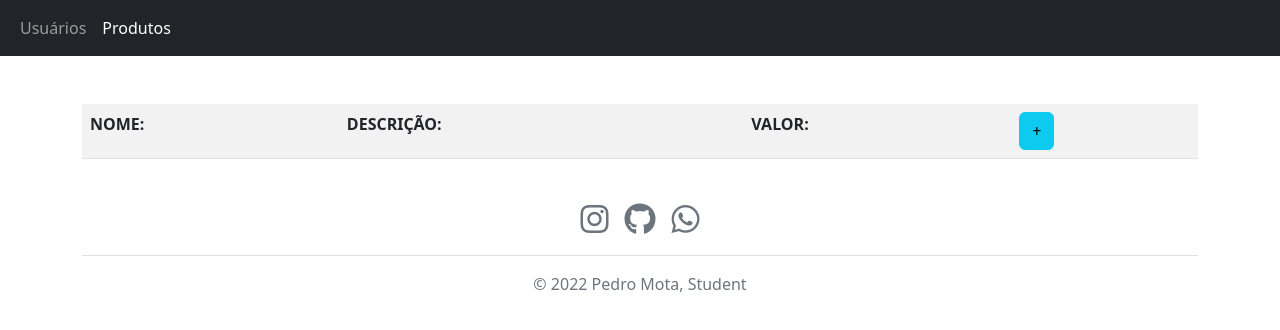
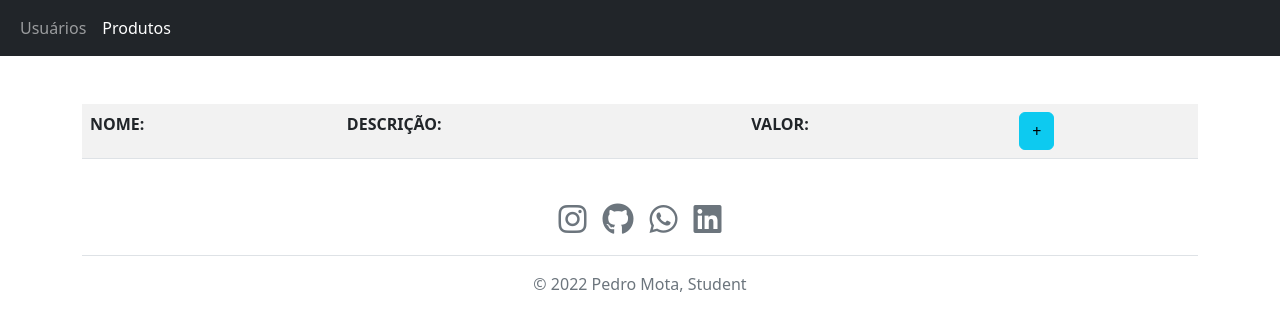
Before and after one commit to Psm0015/Front-prj-java, a plain HTML site: page produtos.html in a window 1280 px wide. Drawn offline with nearby package versions, Linux system fonts and the light colour scheme; no server answers.

Commit message:
Add Likendin no footer

```diff
--- a/produtos.html
+++ b/produtos.html
@@ -43,6 +43,7 @@
             <li class="nav-item"><a href="https://www.instagram.com/peedroomota/" class="nav-link px-2 text-muted" target="_blank"><i class="fa fa-instagram fa-2xl" aria-hidden="true"></i></a></li>
             <li class="nav-item"><a href="https://github.com/Psm0015" class="nav-link px-2 text-muted" target="_blank"><i class="fa-brands fa-github fa-2xl"></i></a></li>
             <li class="nav-item"><a href="https://wa.me/5561999766526" class="nav-link px-2 text-muted" target="_blank"><i class="fa-brands fa-whatsapp fa-2xl"></i></a></li>
+            <li class="nav-item"><a href="https://www.linkedin.com/in/pedro-santos-da-mota-235314222/" class="nav-link px-2 text-muted" target="_blank"><i class="fa-brands fa-linkedin fa-2xl"></i></a></li>
           </ul>
           <p class="text-center text-muted">&copy; 2022 Pedro Mota, Student</p>
         </footer>
```
Also changed, not shown: index.html (+1 -0 lines).
